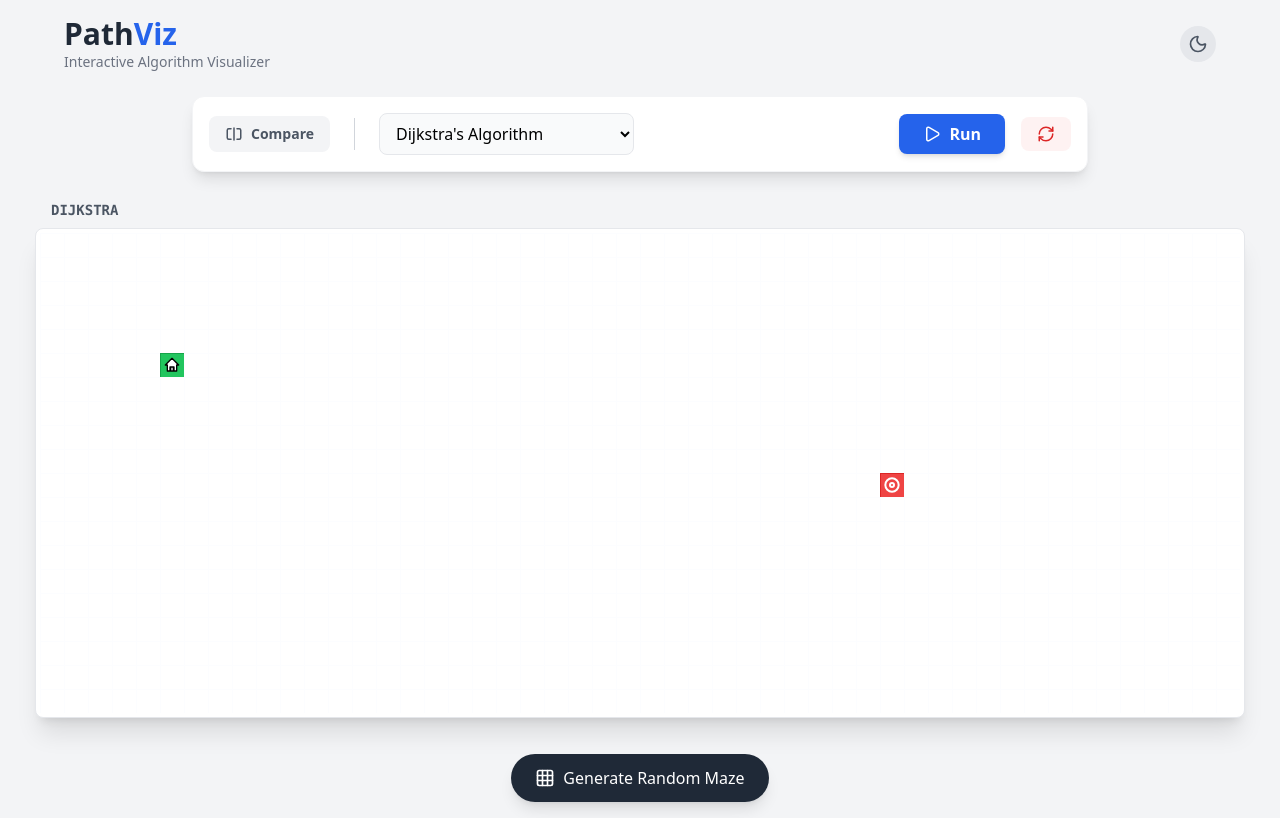
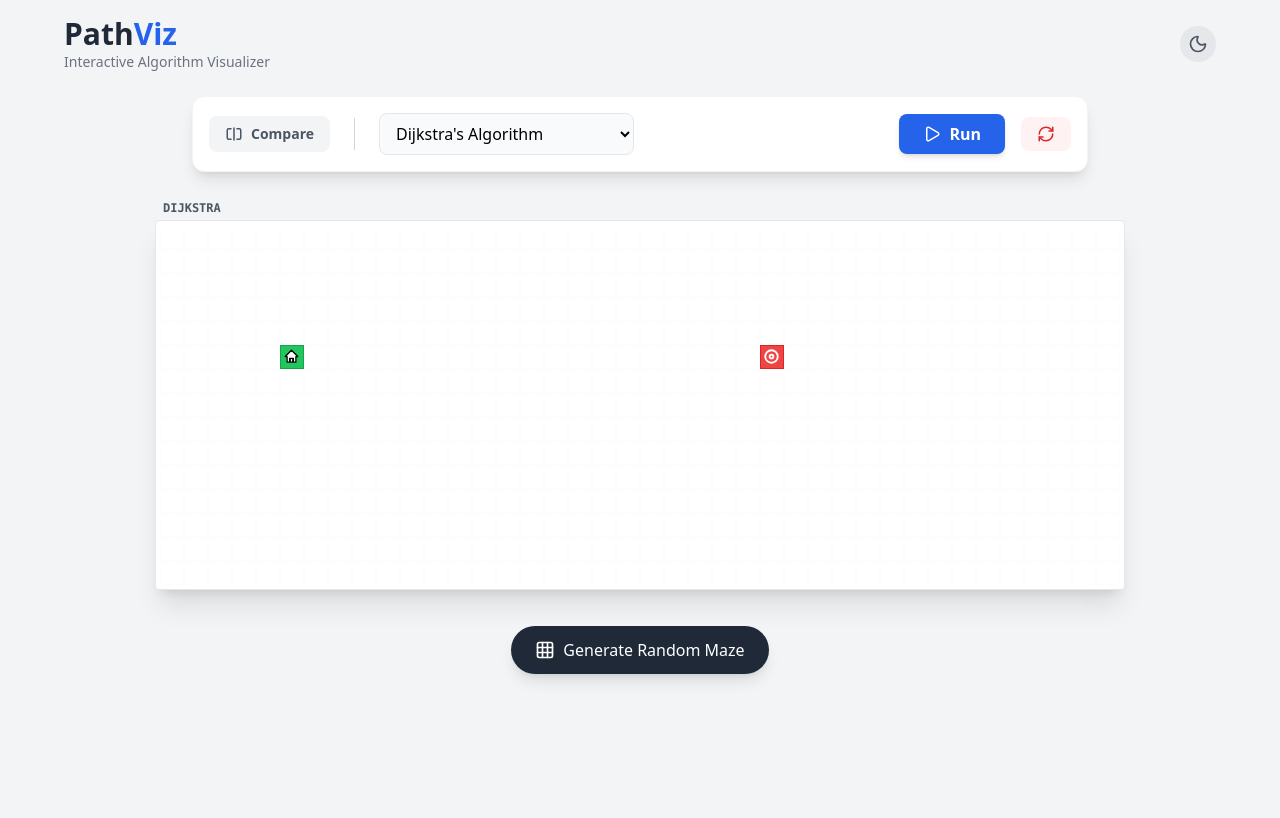
Before and after one commit to Ppratik765/Pathfinding-Algorithm-Visualiser, a React app: page / in a window 1280 px wide. Built offline with nearby package versions, Linux system fonts and the light colour scheme; the HTML template or start-up script is replaced by a standard one.

Commit message:
Update Grid.jsx

```diff
--- a/src/components/Grid.jsx
+++ b/src/components/Grid.jsx
@@ -1,27 +1,30 @@
-// src/components/Grid.jsx
 import React, { useState, useEffect, forwardRef, useImperativeHandle } from 'react';
 import { clsx } from 'clsx';
 import { Node } from './Node';
-import { runAlgorithm } from '../algorithms';
+import { runAlgorithm, generateMazeRecursiveDivision } from '../algorithms';
 
-const START_ROW = 5;
-const START_COL = 5;
-const FINISH_ROW = 10;
-const FINISH_COL = 35;
+const START_NODE_ROW = 5;
+const START_NODE_COL = 5;
+const FINISH_NODE_ROW = 5;
+const FINISH_NODE_COL = 25;
 
-const createNode = (col, row) => ({
+const createNode = (col, row) => {
+  return {
     col,
     row,
-  isStart: row === START_ROW && col === START_COL,
-  isFinish: row === FINISH_ROW && col === FINISH_COL,
+    isStart: row === START_NODE_ROW && col === START_NODE_COL,
+    isFinish: row === FINISH_NODE_ROW && col === FINISH_NODE_COL,
     distance: Infinity,
-  totalDistance: Infinity, // For A*
+    g: Infinity,
+    f: Infinity,
     isVisited: false,
     isWall: false,
     previousNode: null,
-});
+    nextNode: null, // For bidirectional
+  };
+};
 
-const getInitialGrid = (rows = 20, cols = 50) => {
+const getInitialGrid = (rows = 15, cols = 40) => {
   const grid = [];
   for (let row = 0; row < rows; row++) {
     const currentRow = [];
@@ -38,16 +41,14 @@ export const Grid = forwardRef(({ algoType, onFinish, isComparison = false, mast
   const [mouseIsPressed, setMouseIsPressed] = useState(false);
   const [executionTime, setExecutionTime] = useState(0);
 
-  // Sync with master grid
+  // Sync with master grid if in comparison mode
   useEffect(() => {
     if (masterGridState && isComparison) {
         const newGrid = masterGridState.map(row =>
             row.map(node => ({
                 ...node,
-                distance: Infinity,
-                totalDistance: Infinity,
-                isVisited: false,
-                previousNode: null
+                distance: Infinity, g: Infinity, f: Infinity,
+                isVisited: false, previousNode: null, nextNode: null
             }))
         );
         setGrid(newGrid);
@@ -55,26 +56,25 @@ export const Grid = forwardRef(({ algoType, onFinish, isComparison = false, mast
   }, [masterGridState, isComparison]);
 
   const resetVisuals = () => {
+    // Clear DOM classes manually
     for (let row = 0; row < grid.length; row++) {
       for (let col = 0; col < grid[0].length; col++) {
         const suffix = isComparison ? '-comp' : '';
         const element = document.getElementById(`node-${row}-${col}${suffix}`);
         if(element) {
-            element.className = element.className
-                .replace('node-visited', '')
-                .replace('node-path', '');
+            // Keep wall/start/end classes, remove visited/path
+            element.classList.remove('node-visited', 'node-path');
         }
       }
     }
+
     if(!isComparison) {
-       const newGrid = grid.map(row => row.map(node => ({
+       // Reset state values
+       setGrid(prev => prev.map(row => row.map(node => ({
            ...node,
-           distance: Infinity,
-           totalDistance: Infinity,
-           isVisited: false,
-           previousNode: null
-       })));
-       setGrid(newGrid);
+           distance: Infinity, g: Infinity, f: Infinity,
+           isVisited: false, previousNode: null, nextNode: null
+       }))));
     }
     setExecutionTime(0);
   };
@@ -82,22 +82,21 @@ export const Grid = forwardRef(({ algoType, onFinish, isComparison = false, mast
   useImperativeHandle(ref, () => ({
     animate() {
       resetVisuals();
-      const startNode = grid[START_ROW][START_COL];
-      const finishNode = grid[FINISH_ROW][FINISH_COL];
+      const startNode = grid[START_NODE_ROW][START_NODE_COL];
+      const finishNode = grid[FINISH_NODE_ROW][FINISH_NODE_COL];
 
       const startTime = performance.now();
       const { visitedNodesInOrder, path } = runAlgorithm(grid, startNode, finishNode, algoType);
       const endTime = performance.now();
+
       const timeTaken = (endTime - startTime).toFixed(2);
 
-      // Speed up animation if in comparison mode to keep it snappy
-      const speed = isComparison ? 5 : 10;
-
+      // Animate Visited
       for (let i = 0; i <= visitedNodesInOrder.length; i++) {
         if (i === visitedNodesInOrder.length) {
           setTimeout(() => {
             animatePath(path, timeTaken);
-          }, speed * i);
+          }, 10 * i);
           return;
         }
         setTimeout(() => {
@@ -105,25 +104,33 @@ export const Grid = forwardRef(({ algoType, onFinish, isComparison = false, mast
           const suffix = isComparison ? '-comp' : '';
           const el = document.getElementById(`node-${node.row}-${node.col}${suffix}`);
           if(el && !node.isStart && !node.isFinish) el.classList.add('node-visited');
-        }, speed * i);
+        }, 10 * i);
       }
     },
     reset: resetVisuals,
-    // MAZE GENERATOR
     generateMaze() {
-        const newGrid = getInitialGrid().map(row => row.map(node => ({...node})));
-        // Simple Random Maze logic
-        for(let row=0; row<newGrid.length; row++){
-            for(let col=0; col<newGrid[0].length; col++){
-                if(newGrid[row][col].isStart || newGrid[row][col].isFinish) continue;
-                // 30% chance of wall
-                if(Math.random() < 0.3) {
-                    newGrid[row][col].isWall = true;
+        if(isComparison) return; // Only master can gen maze
+        resetVisuals();
+        const startNode = grid[START_NODE_ROW][START_NODE_COL];
+        const finishNode = grid[FINISH_NODE_ROW][FINISH_NODE_COL];
+        const wallNodes = generateMazeRecursiveDivision(grid, startNode, finishNode);
+
+        // Animate Walls
+        for(let i = 0; i < wallNodes.length; i++) {
+            setTimeout(() => {
+                const node = wallNodes[i];
+                const newGrid = grid.slice();
+                newGrid[node.row][node.col].isWall = true;
+                setGrid([...newGrid]); // Trigger re-render to show wall
+                if(onGridUpdate) onGridUpdate(newGrid);
+            }, 10 * i);
         }
-            }
-        }
+    },
+    clearWalls() {
+        const newGrid = getInitialGrid();
         setGrid(newGrid);
         if(onGridUpdate) onGridUpdate(newGrid);
+        resetVisuals();
     }
   }));
 
@@ -162,31 +169,33 @@ export const Grid = forwardRef(({ algoType, onFinish, isComparison = false, mast
 
   return (
     <div className="flex flex-col items-center">
-      <div className="mb-2 flex justify-between w-full px-4 text-sm font-mono font-bold text-gray-600 dark:text-gray-300">
+       <div className="mb-1 flex justify-between w-full px-2 text-xs font-mono font-bold text-gray-600 dark:text-gray-300">
          <span className="uppercase">{algoType}</span>
-         {executionTime > 0 && <span className="text-green-600 dark:text-green-400">{executionTime}ms</span>}
+         {executionTime > 0 && <span className="text-green-600 dark:text-green-400">Time: {executionTime}ms</span>}
       </div>
-
-      {/* Container: Gap-0 for no spaces */}
-      <div className="bg-white dark:bg-gray-800 p-1 rounded-lg shadow-xl border border-gray-200 dark:border-gray-700">
+      {/* GAP REMOVED:
+        We use flex-wrap with no gap.
+        Each node is a block.
+        Leading-none ensures no line-height gaps.
+      */}
+      <div className="bg-white dark:bg-dark-panel p-1 rounded shadow-xl border border-gray-200 dark:border-gray-700 leading-[0]">
         {grid.map((row, rowIdx) => (
           <div key={rowIdx} className="flex">
             {row.map((node, nodeIdx) => {
               const { row, col, isFinish, isStart, isWall } = node;
+              const suffix = isComparison ? '-comp' : '';
               return (
-                <div key={nodeIdx} id={isComparison ? `wrapper-${row}-${col}-comp` : `wrapper-${row}-${col}`}>
-                    <Node
-                        row={row}
-                        col={col}
-                        isStart={isStart}
-                        isFinish={isFinish}
-                        isWall={isWall}
-                        isCompact={isComparison} // Pass isComparison to shrink nodes
-                        onMouseDown={handleMouseDown}
-                        onMouseEnter={handleMouseEnter}
+                    <div
+                        key={nodeIdx}
+                        id={`node-${row}-${col}${suffix}`}
+                        className={clsx(
+                            "w-6 h-6 border-[0.5px] border-blue-50/20 inline-block select-none", // Reduced border width
+                            isFinish ? 'node-end' : isStart ? 'node-start' : isWall ? 'node-wall' : ''
+                        )}
+                        onMouseDown={() => handleMouseDown(row, col)}
+                        onMouseEnter={() => handleMouseEnter(row, col)}
                         onMouseUp={handleMouseUp}
-                    />
-                </div>
+                    ></div>
               );
             })}
           </div>
@@ -200,10 +209,7 @@ const getNewGridWithWallToggled = (grid, row, col) => {
   const newGrid = grid.slice();
   const node = newGrid[row][col];
   if(node.isStart || node.isFinish) return newGrid;
-  const newNode = {
-    ...node,
-    isWall: !node.isWall,
-  };
+  const newNode = { ...node, isWall: !node.isWall };
   newGrid[row][col] = newNode;
   return newGrid;
 };
```
Lines whose indentation alone changed are shown as unchanged.
